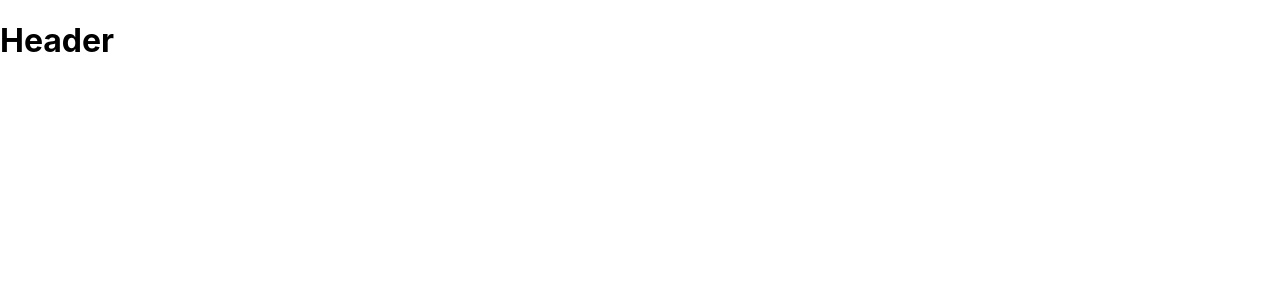
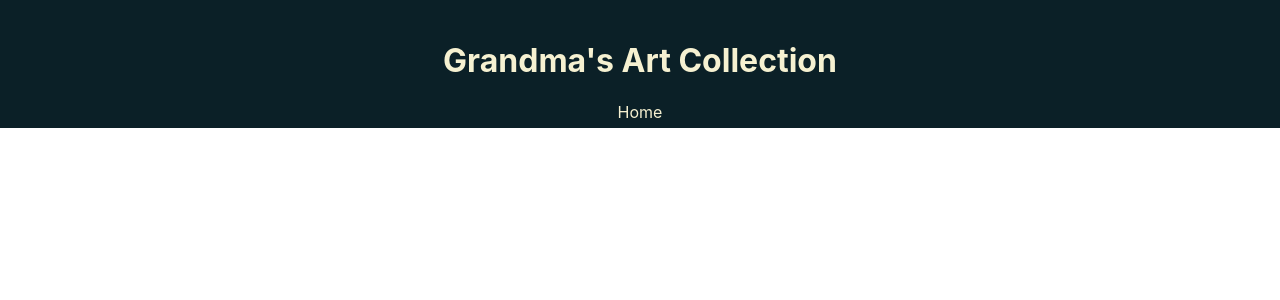
Before and after one commit to SWIRTH9092/artwork_frontend, a React (Create React App) app: page /update/1 in a window 1280 px wide. Shown: the top 300 px of the page. Built offline with nearby package versions, Linux system fonts and the light colour scheme.

Commit message:
add Header and styling

```diff
--- a/src/components/Header.js
+++ b/src/components/Header.js
@@ -1,5 +1,43 @@
-const Header = (props) => {
-    return <h1>Header</h1>;
-  };
+//----------------------
+//  Import Dependencies
+//----------------------
 
-  export default Header;
+import { Link } from "react-router-dom"
+
+//----------------------
+//  Header
+//----------------------
+
+
+function Header(props) {
+
+    //Sytling
+    const headerContainer = {
+        textAlign: "center",
+        backgroundColor: "#0B2027",
+        color: "#F6F1D1",
+        height: "8rem"
+     }
+
+     const navBar = {
+        textDecoration: "none",
+        color: "#F6F1D1"
+     }
+
+    return (
+    <div style={headerContainer}>
+        <br></br>
+        <h1>Grandma's Art Collection</h1>
+        <nav>
+            <Link to="/" style={navBar}>
+               <div>Home</div>
+            </Link>
+        </nav>
+    </div>
+  )
+}
+//----------------------
+//  Export header
+//----------------------
+
+export default Header
```
